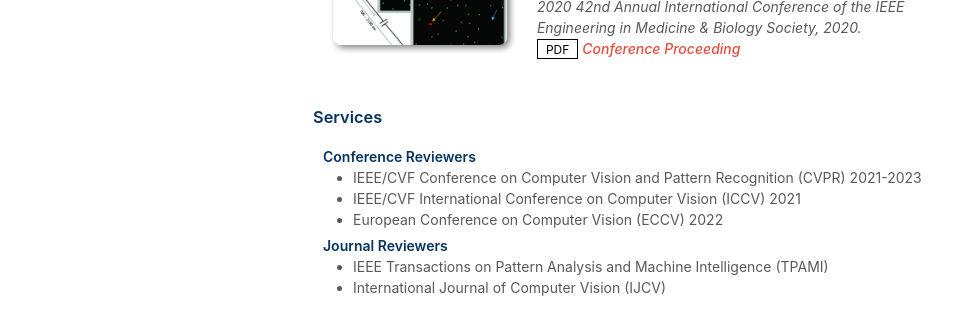
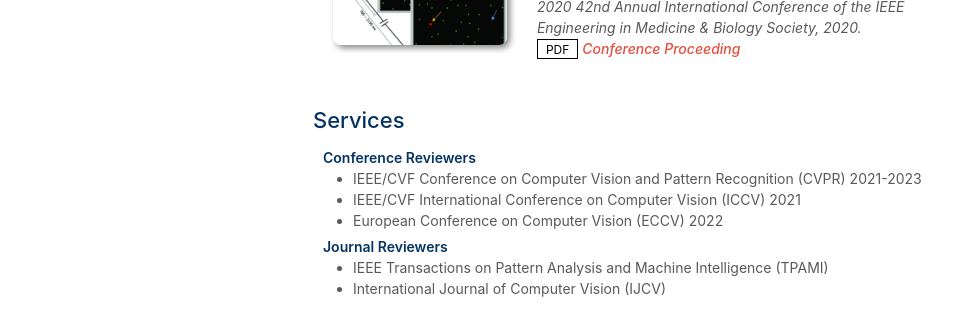
Before and after one commit to jennifer-mak/jennifer-mak, a Jekyll site: the page built from index.md, in a window 1280 px wide and 900 px high, scrolled down 1037 px. Shown: the part 510-846 px from the top of the window, without its empty margins (157-1117 px from the left). Built offline with Jekyll 4.4.1, drawn with Linux system fonts in a browser that asks for light colours; nearby versions of some CDN libraries; a style sheet for code colours, icons or effects is not loaded; our own code applies the rules of GitHub Pages for plain Markdown files.

Commit message:
Update index.md

```diff
--- a/index.md
+++ b/index.md
@@ -20,4 +20,4 @@ Welcome to my page! I am currently in my fifth year of my PhD in Bioengineering
 
 {% include_relative _includes/publications.md %}
 
-#{% include_relative _includes/services.md %}
+{% include_relative _includes/services.md %}
```
